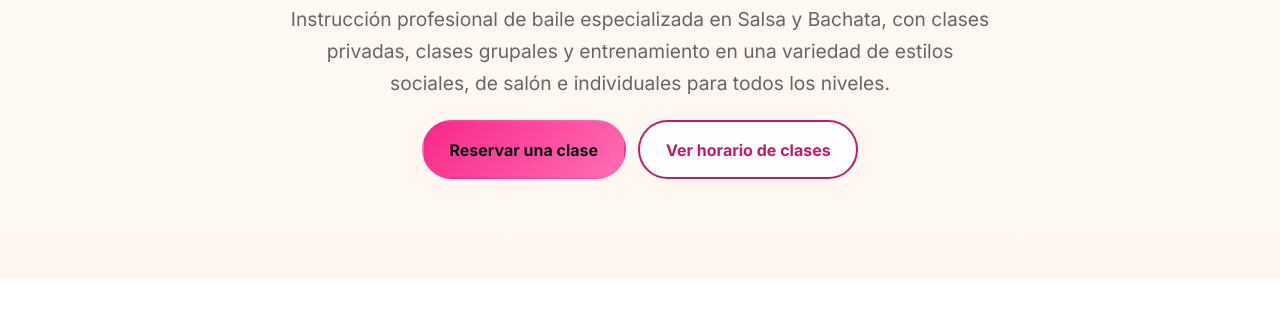
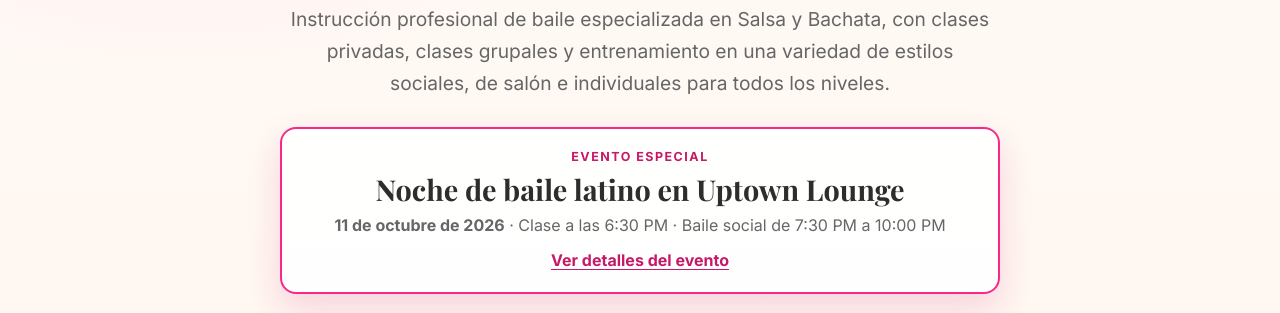
Before and after one commit to ella-schultz/justbaila, a plain HTML site: page index-es.html in a window 1280 px wide. Shown: the part 900-1213 px from the top of the page. Drawn offline with nearby package versions, Linux system fonts and the light colour scheme.

Commit message:
Add files via upload

```diff
--- a/index-es.html
+++ b/index-es.html
@@ -23,7 +23,7 @@
         <a href="#services">Servicios</a>
         <a href="#schedule">Horario de clases</a>
         <a href="#events">Eventos comunitarios</a>
-        <a href="#music">Música recomendada</a>
+        <a href="#music">Música</a>
         <a href="#booking">Reservar</a>
         <a href="#contact">Contacto</a>
       </nav>
@@ -46,6 +46,12 @@
         <p class="hero-subtitle" id="hero-subheadline">
           Instrucción profesional de baile especializada en Salsa y Bachata, con clases privadas, clases grupales y entrenamiento en una variedad de estilos sociales, de salón e individuales para todos los niveles.
         </p>
+        <aside class="hero-event" aria-labelledby="hero-event-title">
+          <p class="hero-event-kicker">Evento especial</p>
+          <h2 id="hero-event-title">Noche de baile latino en Uptown Lounge</h2>
+          <p><strong>11 de octubre de 2026</strong> · Clase a las 6:30 PM · Baile social de 7:30 PM a 10:00 PM</p>
+          <a href="#events" class="hero-event-link">Ver detalles del evento</a>
+        </aside>
         <div class="hero-buttons">
           <a href="#booking" class="btn btn-primary">Reservar una clase</a>
           <a href="#schedule" class="btn btn-secondary">Ver horario de clases</a>
@@ -201,7 +207,7 @@
               <article class="schedule-class-row">
                 <div class="schedule-class-meta">
                   <p><span class="schedule-label">Clase</span><span class="schedule-value">Clases privadas</span></p>
-                  <p><span class="schedule-label">Hora</span><span class="schedule-value">8:00 AM - 3:00 PM</span></p>
+                  <p><span class="schedule-label">Hora</span><span class="schedule-value">8:00 AM - 6:00 PM</span></p>
                   <p><span class="schedule-label">Nivel</span><span class="schedule-value">Todos los niveles</span></p>
                   <p><span class="schedule-label">Ubicación</span><span class="schedule-value">5370 Hollister Avenue, Goleta, CA 93117</span></p>
                 </div>
@@ -219,18 +225,18 @@
           <p class="events-kicker">Calendario comunitario</p>
           <h2 class="section-title section-title-left" id="events-title">Eventos comunitarios</h2>
           <p class="events-description">
-            Mantente conectado con los próximos sociales, talleres, presentaciones y encuentros comunitarios de baile. Revisa el calendario para conocer los eventos más recientes y las formas de bailar con nosotros.
+            Mantente conectado con los próximos sociales, talleres, presentaciones y encuentros comunitarios de baile. Revisa el calendario para conocer los eventos más recientes y las formas de bailar con nosotros. Próximo evento: Uptown Lounge, 11 de octubre de 2026. Clase a las 6:30 PM.
           </p>
           <div class="community-invite">
             <h3>Próximo evento</h3>
-            <p>Únete a nosotros en Uptown Lounge el 20 de septiembre de 2026 para una fiesta de baile latino con Salsa, Bachata, Merengue, Cumbia y más. Con DJ Eya. Clase a las 6:00 PM y baile social de 7:00 PM a 10:00 PM.</p>
+            <p>Únete a nosotros en Uptown Lounge el 11 de octubre de 2026 para una fiesta de baile latino con Salsa, Bachata, Merengue, Cumbia y más. Con DJ Eya. Clase a las 6:30 PM y baile social de 7:30 PM a 10:00 PM.</p>
           </div>
           <div class="community-invite">
             <h3>Lleva el baile a tu comunidad</h3>
             <p>¿Quieres que llevemos una clase de baile para principiantes, una demostración o un social a tu grupo? Contáctanos.</p>
           </div>
         </div>
-        <span class="btn btn-primary events-button" aria-label="Calendario de eventos comunitarios de JustBaila próximamente">Próximamente...</span>
+        <a href="https://calendar.google.com/calendar/u/1?cid=YTgwMGFmMWY0ZmE0NDNmNzQ5ZmI2N2JmZjE4NmNhYTg3N2I5MWFkOWVjZmVhN2NmY2ZiNzc5NDk3ZWFmYWU5Y0Bncm91cC5jYWxlbmRhci5nb29nbGUuY29t" class="btn btn-primary events-button" target="_blank" rel="noopener noreferrer">Calendario Comunitario</a>
       </div>
     </section>
 
--- a/styles.css
+++ b/styles.css
@@ -264,6 +264,45 @@ section {
   gap: 0.8rem;
 }
 
+.hero-event {
+  max-width: 720px;
+  margin: 1.7rem auto 1.4rem;
+  padding: 1.15rem 1.4rem;
+  border: 2px solid var(--primary);
+  border-radius: 1rem;
+  background: rgba(255, 255, 255, 0.94);
+  box-shadow: 0 14px 34px rgba(197, 26, 104, 0.16);
+}
+
+.hero-event-kicker {
+  margin-bottom: 0.25rem;
+  color: var(--primary-dark);
+  font-size: 0.78rem;
+  font-weight: 800;
+  letter-spacing: 0.12em;
+  text-transform: uppercase;
+}
+
+.hero-event h2 {
+  margin-bottom: 0.35rem;
+  font-family: "Playfair Display", Georgia, serif;
+  font-size: clamp(1.35rem, 3vw, 1.8rem);
+  line-height: 1.2;
+}
+
+.hero-event p:not(.hero-event-kicker) {
+  color: var(--muted);
+}
+
+.hero-event-link {
+  display: inline-block;
+  margin-top: 0.55rem;
+  color: var(--primary-dark);
+  font-weight: 800;
+  text-decoration: underline;
+  text-underline-offset: 0.2em;
+}
+
 /* About + services */
 .about {
   background: var(--surface);
@@ -430,7 +469,7 @@ section {
 
 .events-content {
   display: grid;
-  grid-template-columns: 1fr auto;
+  grid-template-columns: minmax(0, 2fr) minmax(220px, 1fr);
   align-items: center;
   gap: 2rem;
   background: var(--surface);
@@ -479,6 +518,9 @@ section {
 }
 
 .events-button {
+  justify-self: center;
+  min-width: 220px;
+  text-align: center;
   white-space: nowrap;
 }
 
@@ -652,6 +694,7 @@ section {
 
   .events-button {
     justify-self: center;
+    transform: none;
   }
 }
 
```
Also changed, not shown: index.html (+11 -5 lines).
